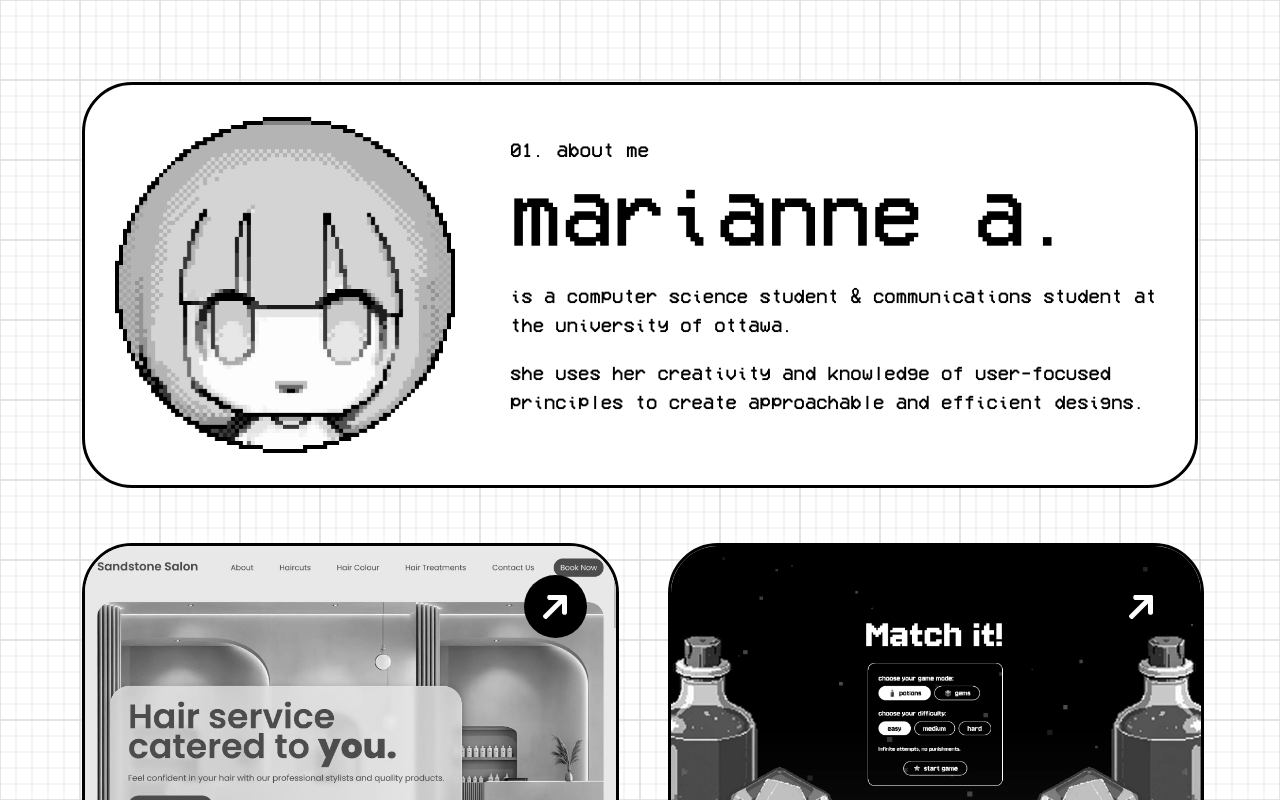
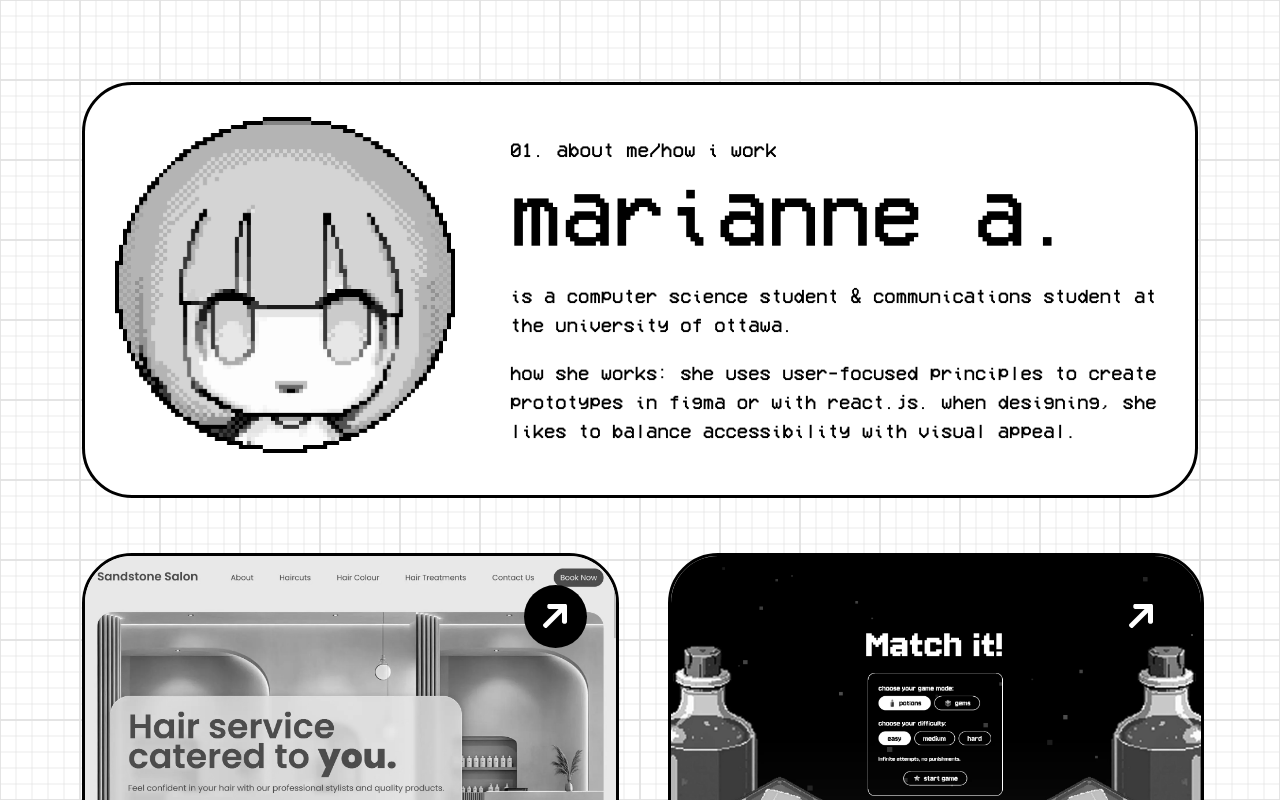
Before and after one commit to papayaanti/marianne-portfolio, a React (Vite) app in the folder portfolio/: page / in a window 1280 px wide. Shown: the top 800 px of the page. Built offline with nearby package versions, Linux system fonts and the light colour scheme.

Commit message:
final updates

```diff
--- a/portfolio/src/components/fullcard.jsx
+++ b/portfolio/src/components/fullcard.jsx
@@ -8,10 +8,10 @@ function FullCard() {
         <img src='profile.webp' alt="pixel art of marianne"/>
 
         <div className='description'>
-            <p className='small-text'>01. about me</p>
+            <p className='small-text'>01. about me/how i work</p>
             <h1>marianne a.</h1>
             <p className='description'>is a <strong>computer science student & communications</strong> student at the university of ottawa.</p>
-            <p className='description'>she uses her creativity and knowledge of user-focused principles to create approachable and efficient designs.</p>
+            <p className='description'>how she works: she uses user-focused principles to create prototypes in figma or with react.js. when designing, she likes to balance accessibility with visual appeal.</p>
         </div>
 
     </div>
```
